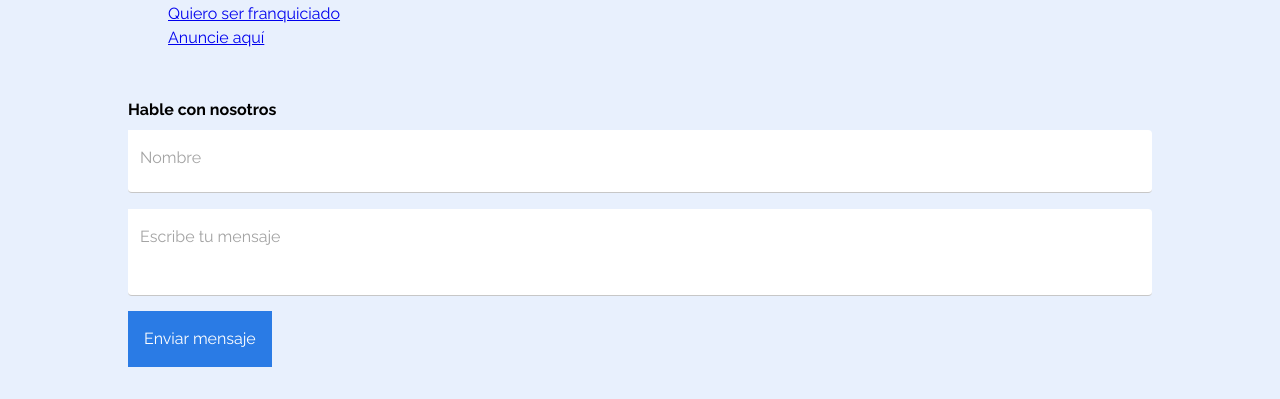
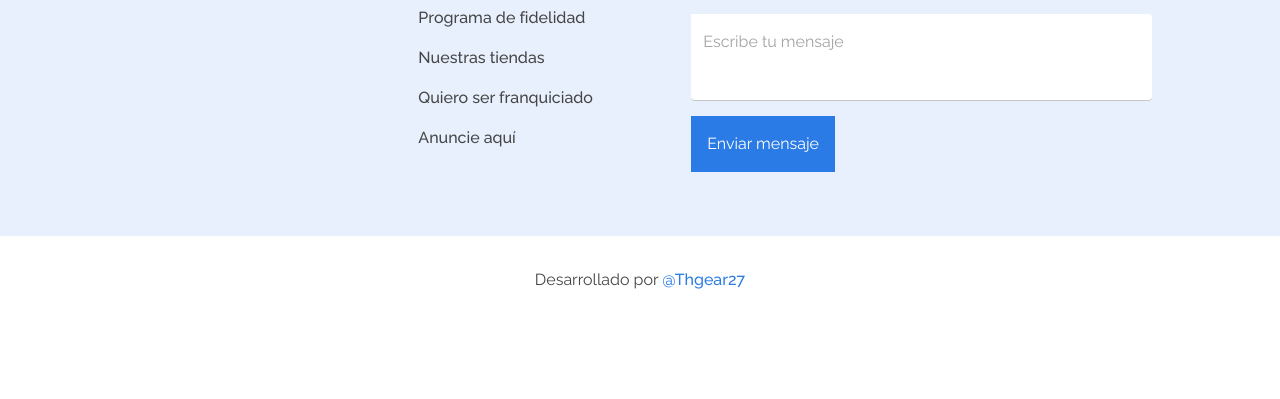
Before and after one commit to Thgear27/challenge-ONE-AluraGeek, a website built with Vite: page src/index.html in a window 1280 px wide. Shown: the part 1895-2294 px from the top of the page. After the commit the page ends 2219 px from the top, so only its background shows below. Built offline with nearby package versions, Linux system fonts and the light colour scheme.

Commit message:
footer added

```diff
--- /dev/null
+++ b/src/assets/css/layout/footer.css
@@ -0,0 +1,83 @@
+.footer__content {
+  width: 100%;
+  display: flex;
+  flex-direction: column;
+  gap: 16px;
+  align-items: center;
+}
+
+.footer__inner {
+  display: flex;
+  flex-direction: column;
+  align-items: center;
+}
+
+.footer__links-list {
+  display: flex;
+  flex-direction: column;
+  align-items: center;
+  gap: 16px;
+}
+
+.footer__links-list-item a {
+  color: var(--clr-grey-500);
+  font-size: var(--fs-400);
+  font-weight: var(--fw-medium);
+  text-decoration: none;
+}
+
+.footer__form {
+  width: 100%;
+}
+
+/* Tablets and Desktop */
+@media screen and (min-width: 700px) {
+  .footer__inner {
+    display: flex;
+    flex-direction: row;
+  }
+
+  .footer__links-list,
+  .footer__content {
+    align-items: start;
+  }
+
+  .footer__content {
+    width: 40%;
+  }
+
+  .footer__form {
+    width: 60%;
+  }
+}
+
+.copy {
+  text-align: center;
+}
+
+.copy a {
+  text-decoration: none;
+  color: var(--clr-blue-400);
+  font-weight: var(--fw-medium);
+}
+
+/* Desktop */
+@media screen and (min-width: 1000px) {
+  .footer__form {
+    /* margin-left: px; */
+    min-width:  45%;
+  }
+
+  .footer__links-list {
+    margin: 0 auto;
+  }
+
+  .footer__inner {
+    justify-content: space-between;
+  }
+
+  .footer__content {
+    flex-direction: row;
+    width: 100%;
+  }
+}
--- a/src/assets/css/reset.css
+++ b/src/assets/css/reset.css
@@ -7,6 +7,8 @@
 
 * {
   font-size: inherit;
+  margin: 0;
+  padding: 0;
 }
 
 /* Remove default margin */
--- a/src/index.html
+++ b/src/index.html
@@ -13,8 +13,9 @@
     <link rel="stylesheet" href="assets/css/layout/hero.css" />
     <link rel="stylesheet" href="assets/css/layout/product-line.css" />
     <link rel="stylesheet" href="assets/css/components/product-card.css" />
-    <link rel="stylesheet" href="assets/css/components/input.css">
+    <link rel="stylesheet" href="assets/css/components/input.css" />
     <link rel="stylesheet" href="assets/css/layout/form.css" />
+    <link rel="stylesheet" href="assets/css/layout/footer.css" />
 
     <!-- Google Fonts -->
     <link rel="preconnect" href="https://fonts.googleapis.com" />
@@ -337,35 +338,64 @@
         </div>
       </section>
     </main>
-    <footer class="footer bg-skyblue">
+    <footer class="footer bg-skyblue section">
       <div class="footer__inner container">
         <div class="footer__content">
           <img src="assets/img/logo.svg" alt="logo image" />
-          <ul role="list" class="links-list">
-            <li><a href="#">Quiene Somos</a></li>
-            <li><a href="#">Política de privacidad</a></li>
-            <li><a href="#">Programa de fidelidad</a></li>
-            <li><a href="#">Nuestras tiendas</a></li>
-            <li><a href="#">Quiero ser franquiciado</a></li>
-            <li><a href="#">Anuncie aquí</a></li>
+          <ul role="list" class="footer__links-list">
+            <li class="footer__links-list-item">
+              <a href="#">Quienes Somos</a>
+            </li>
+            <li class="footer__links-list-item">
+              <a href="#">Política de privacidad</a>
+            </li>
+            <li class="footer__links-list-item">
+              <a href="#">Programa de fidelidad</a>
+            </li>
+            <li class="footer__links-list-item">
+              <a href="#">Nuestras tiendas</a>
+            </li>
+            <li class="footer__links-list-item">
+              <a href="#">Quiero ser franquiciado</a>
+            </li>
+            <li class="footer__links-list-item">
+              <a href="#">Anuncie aquí</a>
+            </li>
           </ul>
         </div>
         <div class="footer__form section">
           <form class="form">
             <h3 class="form__title">Hable con nosotros</h3>
             <div class="input-container">
-              <input class="input-container__input" isempty="true" type="text" id="username" />
-              <label class="input-container__label" for="username">Nombre</label>
+              <input
+                class="input-container__input"
+                isempty="true"
+                type="text"
+                id="username"
+              />
+              <label class="input-container__label" for="username"
+                >Nombre</label
+              >
             </div>
             <div class="input-container">
-              <textarea class="input-container__input" isempty="true" name="massage-area" id="message"></textarea>
-              <label class="input-container__label" for="message">Escribe tu mensaje</label>
+              <textarea
+                class="input-container__input"
+                isempty="true"
+                name="massage-area"
+                id="message"
+              ></textarea>
+              <label class="input-container__label" for="message"
+                >Escribe tu mensaje</label
+              >
             </div>
             <button class="form__button button">Enviar mensaje</button>
           </form>
         </div>
       </div>
     </footer>
+    <div class="copy section bg-white">
+      <p class="copy__text container">Desarrollado por <a  href="https://github.com/Thgear27" target="_blank">@Thgear27</a></p>
+    </div>
     <script type="module" src="assets/js/product-line.js"></script>
     <script type="module" src="assets/js/form.js"></script>
   </body>
```
